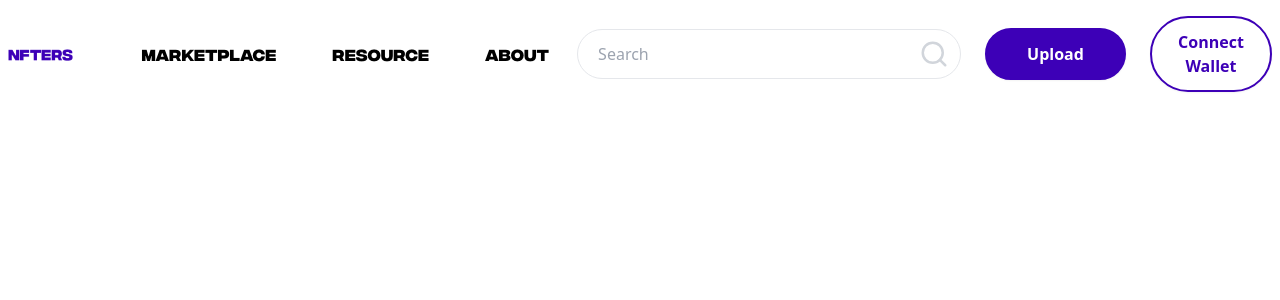
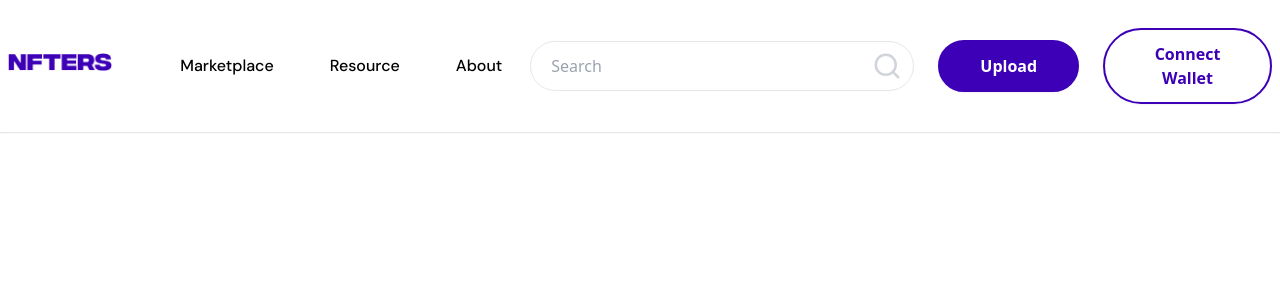
Before and after one commit to Ifratbinte/_NFT, a Next.js app: page / in a window 1280 px wide. Shown: the top 300 px of the page. Built offline with nearby package versions, Linux system fonts and the light colour scheme.

Commit message:
header border bottom

```diff
--- a/src/components/layout/header/Navbar/Menu.tsx
+++ b/src/components/layout/header/Navbar/Menu.tsx
@@ -5,17 +5,16 @@ import { FaArrowAltCircleLeft, FaBars } from "react-icons/fa";
 import styles from "./menu.module.css";
 import Navigation from "./NavComponent";
 
-const Nav = () => {
+const Menu = () => {
   const [isVisible, setIsVisible] = useState(false);
 
   return (
-    <div className="container mx-auto py-4 px-2">
+    <div className="container mx-auto py-7 px-2">
       <div className="flex items-center justify-between">
         <div className="flex items-baseline justify-between">
           <div className="logo">
             <img src="/images/logo/logo.png" alt="" />
           </div>
-
           <div className={`${styles.header_menu} ${isVisible ? styles.responsive_menu : ""}`}>
             <button onClick={() => setIsVisible((prevState) => !prevState)} className="lg:hidden">
               <FaArrowAltCircleLeft className="text-xl lg:relative top-4 right-4" />
@@ -36,4 +35,4 @@ const Nav = () => {
   );
 };
 
-export default Nav;
+export default Menu;
--- a/src/components/layout/header/Navbar/NavItem.tsx
+++ b/src/components/layout/header/Navbar/NavItem.tsx
@@ -9,7 +9,7 @@ interface Props {
 const NavItem: React.FC<Props> = ({ item }) => {
   return (
     <li className="list unstyled py-2 lg:px-3 xl:px-7">
-      <Link className="flex items-center font-integralCF text-base text-md text-black" href="#">
+      <Link className="flex items-center font-DmSans font-medium text-base text-md text-black" href="#">
         {item.title}
       </Link>
     </li>
--- a/src/components/layout/header/index.tsx
+++ b/src/components/layout/header/index.tsx
@@ -4,6 +4,7 @@ const Header = () => {
   return (
     <>
       <Menu />
+      <div className="border border-1 border-b-slate-50"></div>
     </>
   );
 };
--- a/src/container/AppHead.tsx
+++ b/src/container/AppHead.tsx
@@ -6,7 +6,7 @@ export default function Home() {
         <title>NFT</title>
         <meta name="description" content="Generated by create next app" />
         <meta name="viewport" content="width=device-width, initial-scale=1" />
-        <link rel="icon" href="/images/logo/logo-sm.png" />
+        <link rel="icon" href="/images/favicon.png" />
       </Head>
     </>
   );
```
